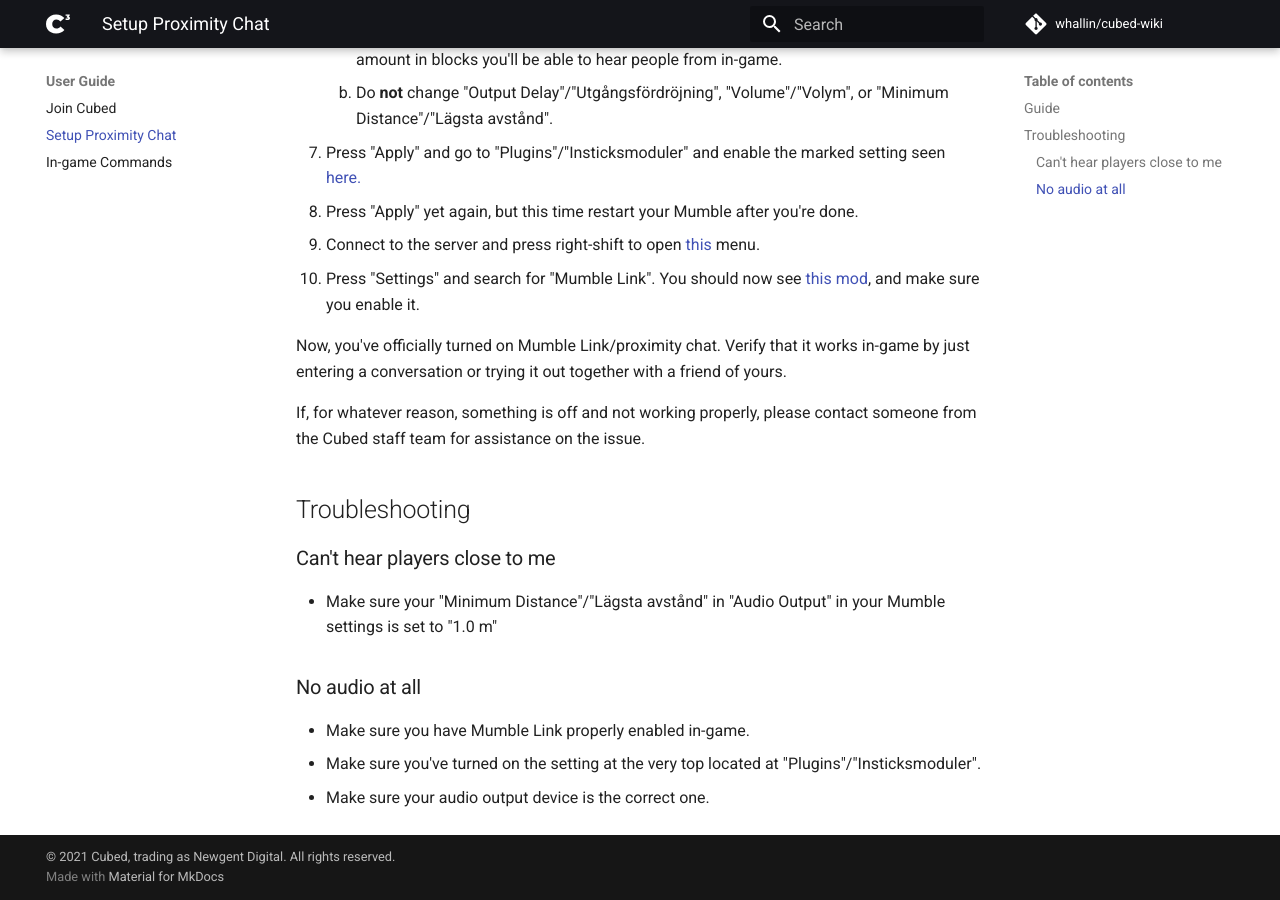
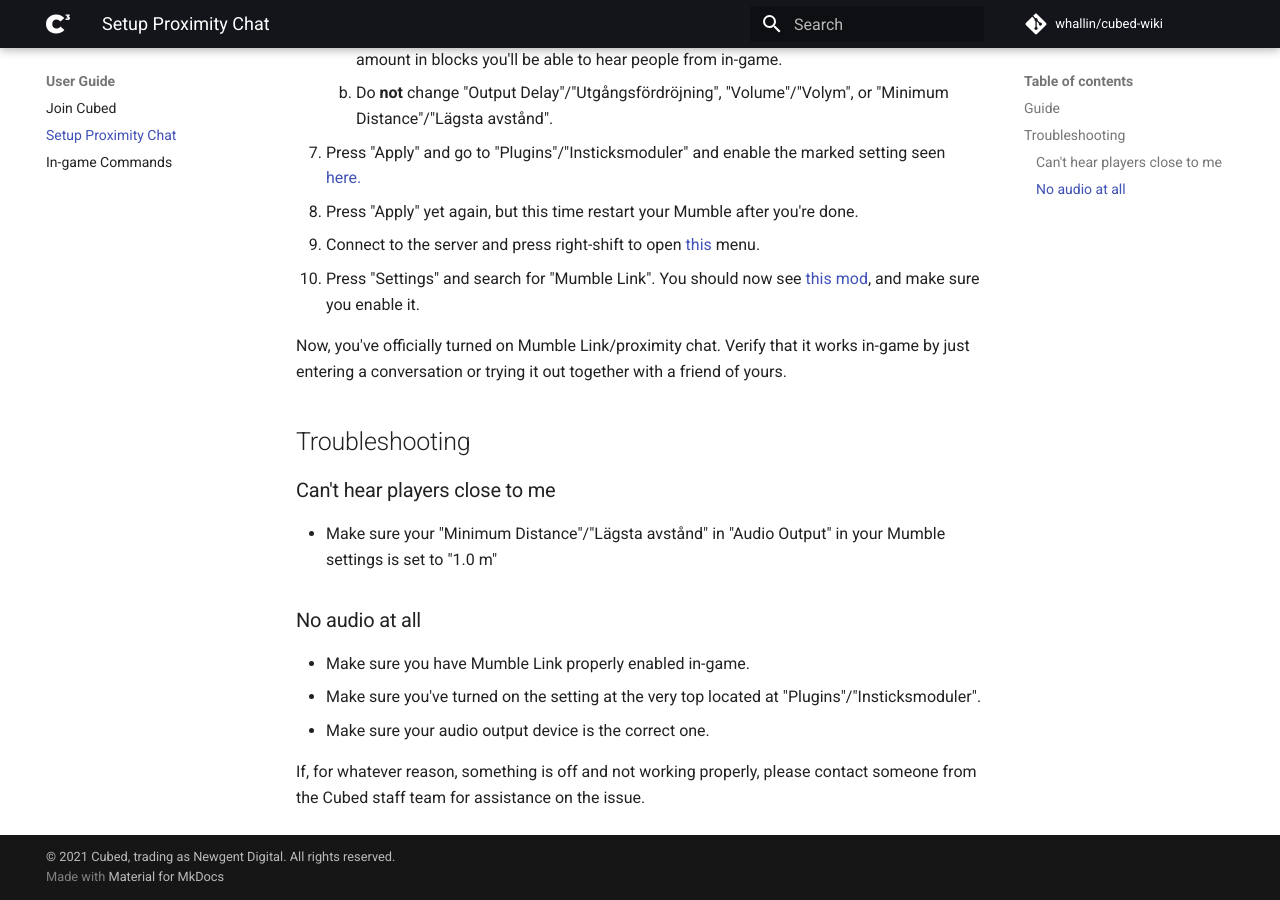
Before and after one commit to whallin/cubed-wiki, an MkDocs documentation site: the page built from docs/user-guide/proximity-chat.md, in a window 1280 px wide and 900 px high, scrolled down 870 px. Built offline with MkDocs 1.6.1 and Material for MkDocs 9.7.7, drawn with Linux system fonts in a browser that asks for light colours; comment, search, counter and statistics services are not loaded; part of the change alters nothing that is shown.

```diff
--- a/docs/user-guide/proximity-chat.md
+++ b/docs/user-guide/proximity-chat.md
@@ -24,8 +24,6 @@ We apologize in advance if the screenshots in Swedish turns out to be confusing,
 
 Now, you've officially turned on Mumble Link/proximity chat. Verify that it works in-game by just entering a conversation or trying it out together with a friend of yours.
 
-If, for whatever reason, something is off and not working properly, please contact someone from the Cubed staff team for assistance on the issue.
-
 ## Troubleshooting
 ### Can't hear players close to me
 - Make sure your "Minimum Distance"/"Lägsta avstånd" in "Audio Output" in your Mumble settings is set to "1.0 m"
@@ -33,3 +31,5 @@ If, for whatever reason, something is off and not working properly, please conta
 - Make sure you have Mumble Link properly enabled in-game.
 - Make sure you've turned on the setting at the very top located at "Plugins"/"Insticksmoduler".
 - Make sure your audio output device is the correct one.
+
+If, for whatever reason, something is off and not working properly, please contact someone from the Cubed staff team for assistance on the issue.
```
